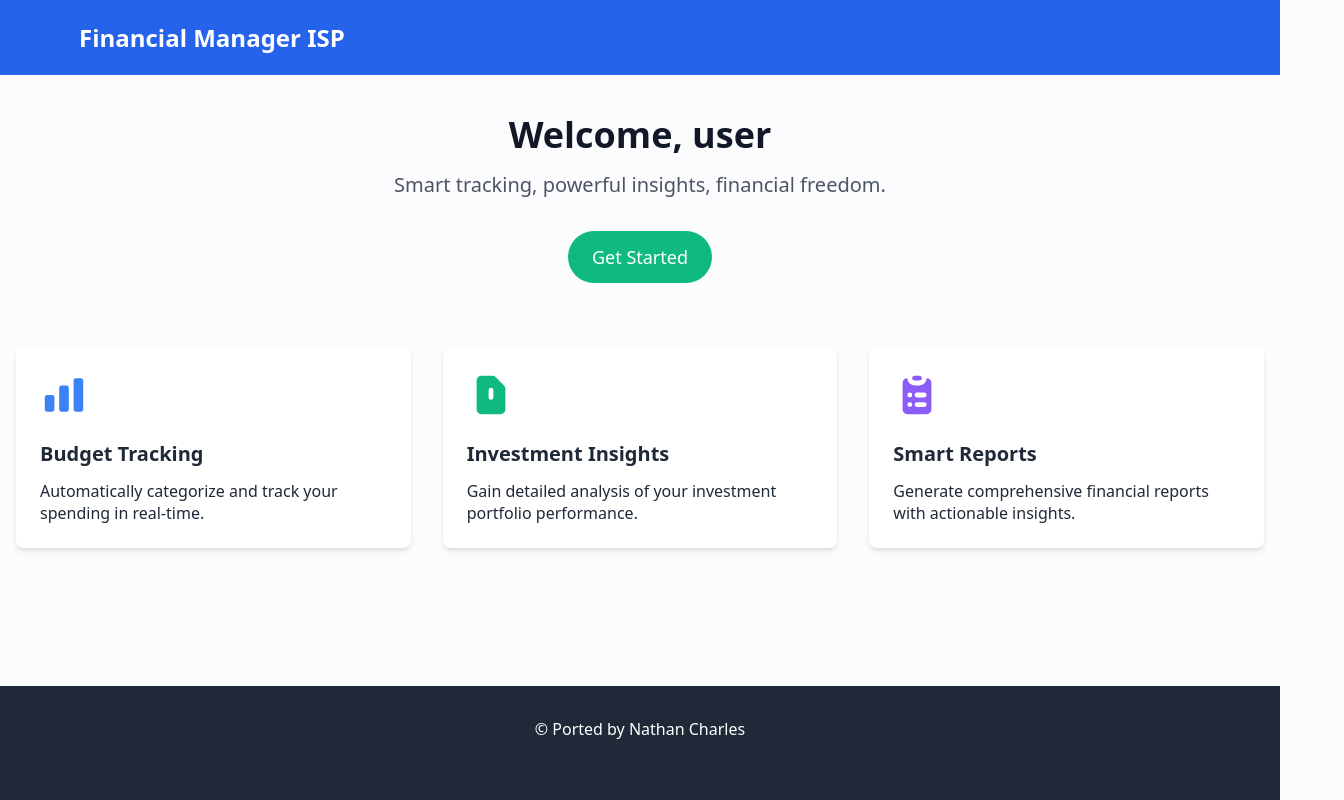
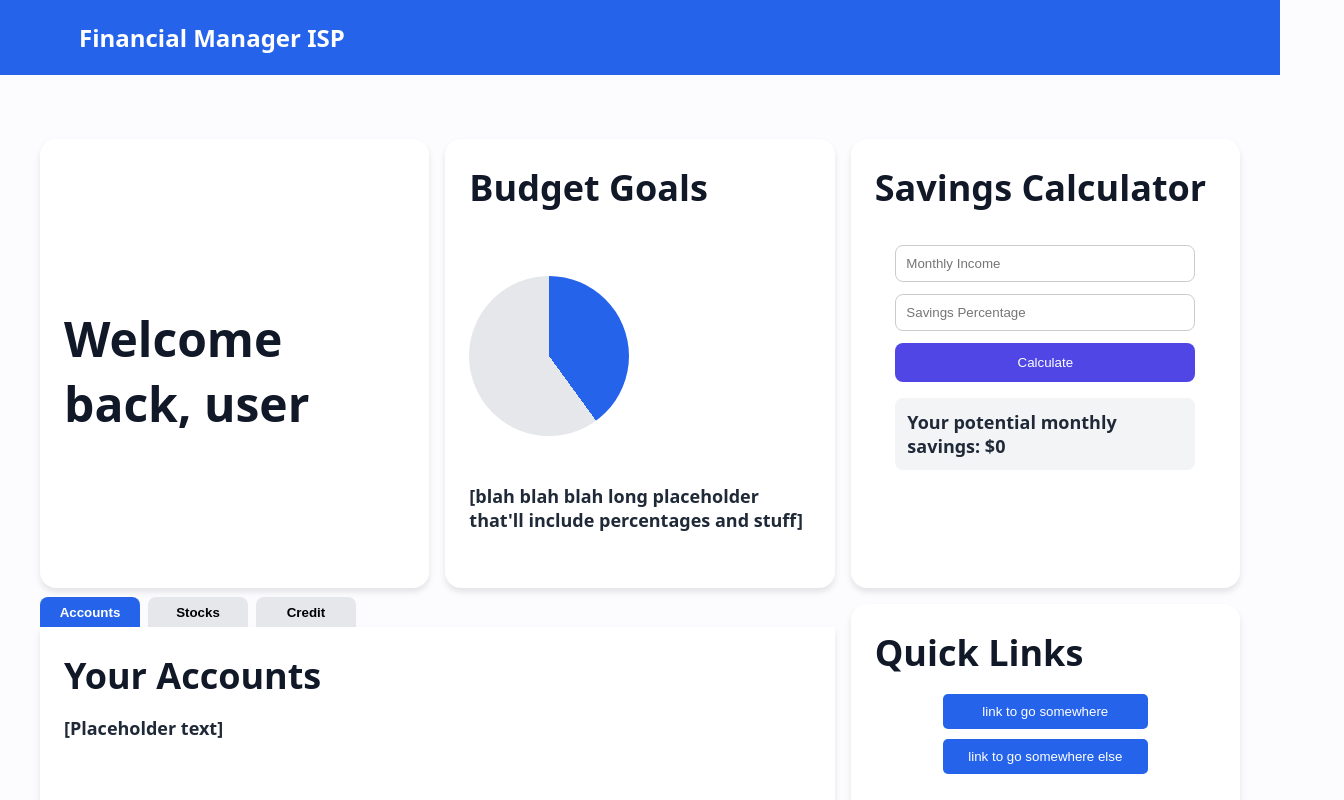
Before and after one commit to 2024-25-Allen-ISD-Computer-Science/3rd-period-isp-financial-manager-isp, a React (Vite) app in the folder financial-manager-isp/: page /Inner/Dashboard in a window 1280 px wide. Shown: the top 800 px of the page, 1344 px wide, since content can reach past the window. Built offline with nearby package versions, Linux system fonts and the light colour scheme; no server answers.

Commit message:
redesigning dashboard

```diff
--- /dev/null
+++ b/financial-manager-isp/src/components/SavingsCalculator.jsx
@@ -0,0 +1,46 @@
+import React, { useState } from "react";
+
+const SavingsCalculator = () => {
+  const [monthlyIncome, setMonthlyIncome] = useState("");
+  const [savingsPercentage, setSavingsPercentage] = useState("");
+  const [savingsResult, setSavingsResult] = useState(0);
+
+  const calculateSavings = () => {
+    if (monthlyIncome && savingsPercentage) {
+      const savings = (monthlyIncome * savingsPercentage) / 100;
+      setSavingsResult(savings.toFixed(2));
+    } else {
+      setSavingsResult(0);
+    }
+  };
+
+  return (
+    <>
+      <div className="calculator-content">
+        <input
+          type="number"
+          placeholder="Monthly Income"
+          value={monthlyIncome}
+          onChange={(e) => setMonthlyIncome(e.target.value)}
+          className="calculator-input"
+        />
+        <input
+          type="number"
+          placeholder="Savings Percentage"
+          value={savingsPercentage}
+          onChange={(e) => setSavingsPercentage(e.target.value)}
+          max="100"
+          className="calculator-input"
+        />
+        <button onClick={calculateSavings} className="calculator-button">
+          Calculate
+        </button>
+        <div className="calculator-result">
+          Your potential monthly savings: ${savingsResult}
+        </div>
+      </div>
+    </>
+  );
+};
+
+export default SavingsCalculator;
--- a/financial-manager-isp/src/css/roneystyles.css
+++ b/financial-manager-isp/src/css/roneystyles.css
@@ -12,7 +12,7 @@
 body {
     font-family: system-ui, -apple-system, BlinkMacSystemFont, "Segoe UI", Roboto, "Helvetica Neue", Arial, "Noto Sans", sans-serif, "Apple Color Emoji", "Segoe UI Emoji", "Segoe UI Symbol", "Noto Color Emoji";
     color: #1F2937;
-    background-color: #F9FAFB;
+    background-color: #f5f5f5;
 }
 
 blockquote, dd, dl, figure, h1, h2, h3, h4, h5, h6, hr, p, pre {
@@ -53,7 +53,6 @@ main {
 .header {
     margin-bottom: 1rem;
     font-size: 2.25rem;
-    line-height: 2.5rem;
     font-weight: 700;
     color: #111827;
 }
@@ -126,8 +125,7 @@ footer {
     bottom: 0;
     color: #ffffff;
     background-color: #1F2937;
-    position: fixed;
-    width: 100%;
+    width: 105%;
 }
 
 .footerdiv {
@@ -139,6 +137,175 @@ footer {
     margin-bottom: auto;
 }
 
+.dashboard {
+    display: grid;
+    grid-template-columns: repeat(3, 1fr);
+    gap: 16px;
+    padding: 24px;
+    height: 100vh;
+  }
+
+  .welcome-card,
+  .info-card,
+  .menu-card {
+    background: white;
+    box-shadow: 0 4px 6px rgba(0, 0, 0, 0.1);
+    padding: 24px;
+    display: flex;
+  }
+
+  .welcome-card,
+  .info-card,
+  .calculator-card,
+  .quick-links {
+    border-radius: 16px;
+  }
+
+  .info-card,
+  .calculator-card,
+  .menu-card,
+  .quick-links {
+    font-size: 18px;
+    font-weight: bold;
+  }
+
+  .welcome-card {
+    align-items: center;
+    padding-top: 10%;
+    font-size: 3rem;
+    font-weight: 700;
+    text-wrap: wrap;
+    color: #111827;
+  }
+
+  .info-card {
+    display: flex;
+    flex-wrap: wrap;
+  }
+
+  .pie-chart {
+    width: 10rem;
+    height: 10rem;
+    background: conic-gradient(
+        rgb(37, 99, 235) 0% 40%,
+        #e5e7eb 40% 100%
+    );
+    border-radius: 50%;
+    margin: 16px 0;
+  }
+
+  .menu-card {
+    border-radius: 0px 0px 16px 16px;
+    grid-column: span 2;
+    display: flex;
+    position: relative;
+    z-index: 100;
+    flex-direction: column;
+    margin-top: 3%;
+  }
+
+  .tabs {
+    display: flex;
+    gap: 8px;
+    position: absolute;
+    top: -30px;
+    left: 0px;
+    z-index: 0;
+  }
+
+  .tabs button {
+    padding: 8px 16px;
+    height: 30px;
+    width: 100px;
+    border-radius: 8px 8px 0 0;
+    border: none;
+    cursor: pointer;
+    background: #e5e7eb;
+    font-weight: bold;
+  }
+
+  .tabs .active {
+    background: rgb(37, 99, 235);;
+    color: white;
+  }
+
+  .tabs :not(.active) {
+    color: black;
+  }
+
+  .calculator-card {
+    display: flex;
+    flex-direction: column;
+    background: white;
+    box-shadow: 0 4px 6px rgba(0, 0, 0, 0.1);
+    padding: 24px;
+  }
+
+  .column-container {
+    width: 100%;
+    display: flex;
+    margin-top: 5%;
+    justify-content: center;
+    align-items: center;
+  }
+
+  .calculator-content {
+    width: 100%;
+    max-width: 300px;
+  }
+
+  .calculator-input {
+    width: 100%;
+    padding: 10px;
+    margin-bottom: 12px;
+    border: 1px solid #ccc;
+    border-radius: 8px;
+  }
+
+  .calculator-button {
+    width: 100%;
+    background: #4f46e5;
+    color: white;
+    padding: 12px;
+    border: none;
+    border-radius: 8px;
+    cursor: pointer;
+    transition: background 0.3s;
+  }
+
+  .calculator-button:hover {
+    background: #4338ca;
+  }
+
+  .calculator-result {
+    margin-top: 16px;
+    padding: 12px;
+    background: #f3f4f6;
+    border-radius: 8px;
+    font-weight: bold;
+  }
+
+  .quick-links {
+    background: white;
+    box-shadow: 0 4px 6px rgba(0, 0, 0, 0.1);
+    padding: 24px;
+  }
+
+  .quick-links .links {
+    display: flex;
+    flex-direction: column;
+    justify-content: center;
+    align-items: center;
+    width: 100%;
+    margin-top: 5%;
+    padding-left: 20%;
+    padding-right: 20%;
+    gap: 10px;
+  }
+
+
+
+
 @media (min-width: 768px) {
     .primarysection {
         grid-template-columns: repeat(3, minmax(0, 1fr));
--- a/financial-manager-isp/src/pages/Inner/Dashboard.jsx
+++ b/financial-manager-isp/src/pages/Inner/Dashboard.jsx
@@ -1,5 +1,6 @@
 import React, { useState, useEffect } from 'react';
 import { supabase } from '../../lib/supabase.jsx';
+import SavingsCalculator from '../../components/SavingsCalculator.jsx';
 import '../../css/roneystyles.css'
 
 const Dashboard = () => {
@@ -37,38 +38,40 @@ const Dashboard = () => {
     return (
         <>
             <main>
-                <section className="hero-animation text-center">
-                    <h2 className="header">Welcome, {username ? username : 'user'}</h2>
-                    <p className="subheader">Smart tracking, powerful insights, financial freedom.</p>
-                    <a href="AboutUs/" className="stupidbutton">Get Started</a>
-                </section>
+                <div className="dashboard">
+                    <div className="welcome-card">Welcome back, {username ? username : 'user'}</div>
 
-                <section className="primarysection">
-                    <div className="card card-hover">
-                        <svg className="blue" fill="currentColor" viewBox="0 0 20 20">
-                            <path d="M2 11a1 1 0 011-1h2a1 1 0 011 1v5a1 1 0 01-1 1H3a1 1 0 01-1-1v-5zM8 7a1 1 0 011-1h2a1 1 0 011 1v9a1 1 0 01-1 1H9a1 1 0 01-1-1V7zM14 4a1 1 0 011-1h2a1 1 0 011 1v12a1 1 0 01-1 1h-2a1 1 0 01-1-1V4z"/>
-                        </svg>
-                        <h3>Budget Tracking</h3>
-                        <p>Automatically categorize and track your spending in real-time.</p>
+                    <div className="info-card">
+                        <div className="header">Budget Goals</div>
+                        <div className="pie-chart"></div>
+                        <div className="info-text">[blah blah blah long placeholder that'll include percentages and stuff]</div>
                     </div>
 
-                    <div className="card card-hover">
-                        <svg className="green" fill="currentColor" viewBox="0 0 20 20">
-                            <path fillRule="evenodd" d="M6 2a2 2 0 00-2 2v12a2 2 0 002 2h8a2 2 0 002-2V7.414A2 2 0 0015.414 6L12 2.586A2 2 0 0010.586 2H6zm5 6a1 1 0 10-2 0v3a1 1 0 102 0V8z" clipRule="evenodd"/>
-                        </svg>
-                        <h3>Investment Insights</h3>
-                        <p>Gain detailed analysis of your investment portfolio performance.</p>
+                    <div className="calculator-card">
+                        <div className="header">Savings Calculator</div>
+                        <div className="column-container">
+                            <SavingsCalculator />
+                        </div>
                     </div>
 
-                    <div className="card card-hover">
-                        <svg className="purple" fill="currentColor" viewBox="0 0 20 20">
-                            <path d="M9 2a1 1 0 000 2h2a1 1 0 100-2H9z"/>
-                            <path fillRule="evenodd" d="M4 5a2 2 0 012-2 3 3 0 003 3h2a3 3 0 003-3 2 2 0 012 2v11a2 2 0 01-2 2H6a2 2 0 01-2-2V5zm3 4a1 1 0 000 2h.01a1 1 0 100-2H7zm3 0a1 1 0 000 2h3a1 1 0 100-2h-3zm-3 4a1 1 0 000 2h.01a1 1 0 100-2H7zm3 0a1 1 0 000 2h3a1 1 0 100-2h-3z" clipRule="evenodd"/>
-                        </svg>
-                        <h3>Smart Reports</h3>
-                        <p>Generate comprehensive financial reports with actionable insights.</p>
+                    <div className="menu-card">
+                        <div className="tabs">
+                        <button className="active">Accounts</button>
+                        <button>Stocks</button>
+                        <button>Credit</button>
+                        </div>
+                        <div className="header">Your Accounts</div>
+                        <div className="menu-text">[Placeholder text]</div>
                     </div>
-                </section>
+
+                    <div className="quick-links">
+                        <div className="header">Quick Links</div>
+                        <div className="links">
+                            <button>link to go somewhere</button>
+                            <button>link to go somewhere else</button>
+                        </div>
+                    </div>
+                </div>
             </main>
 
             <footer>
```
